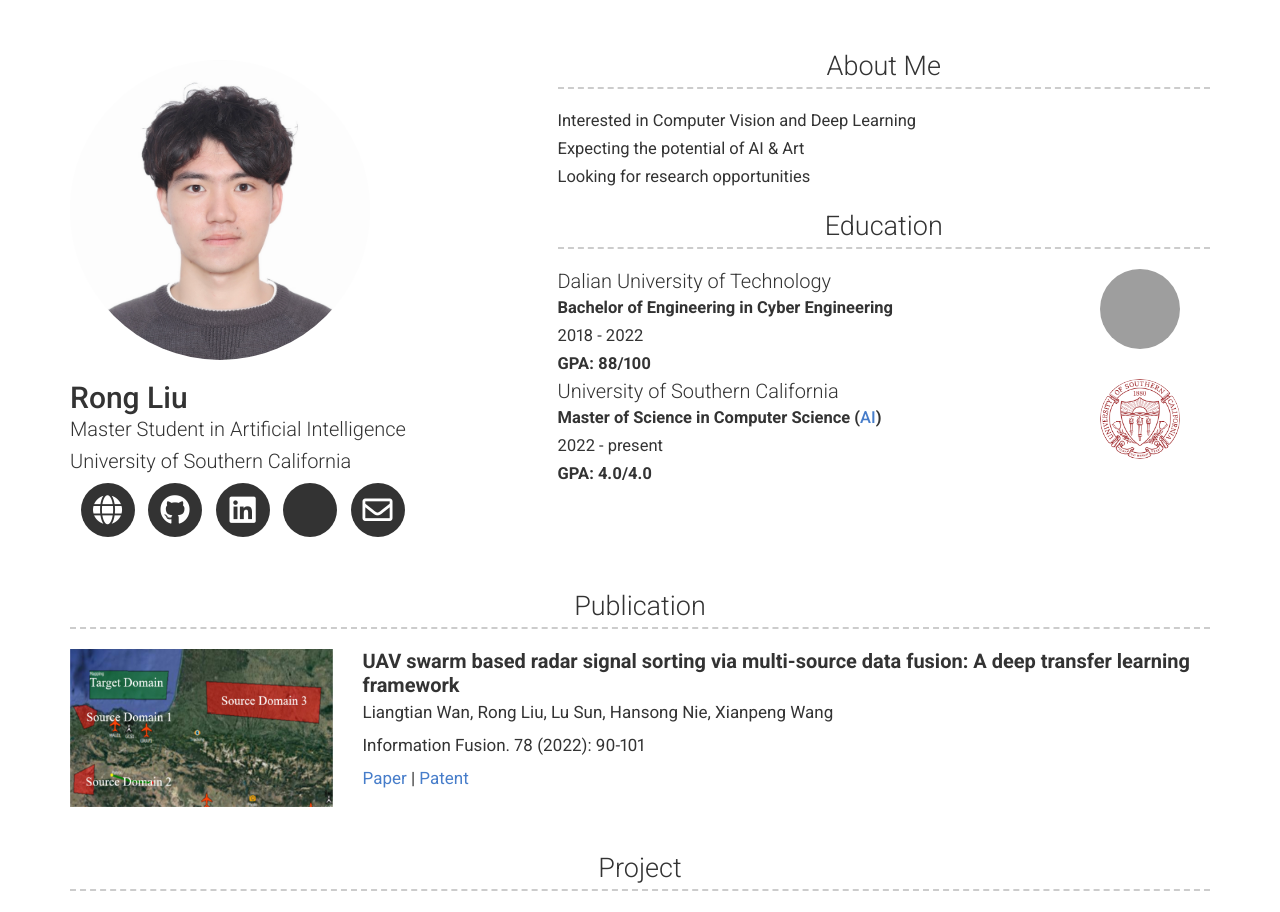
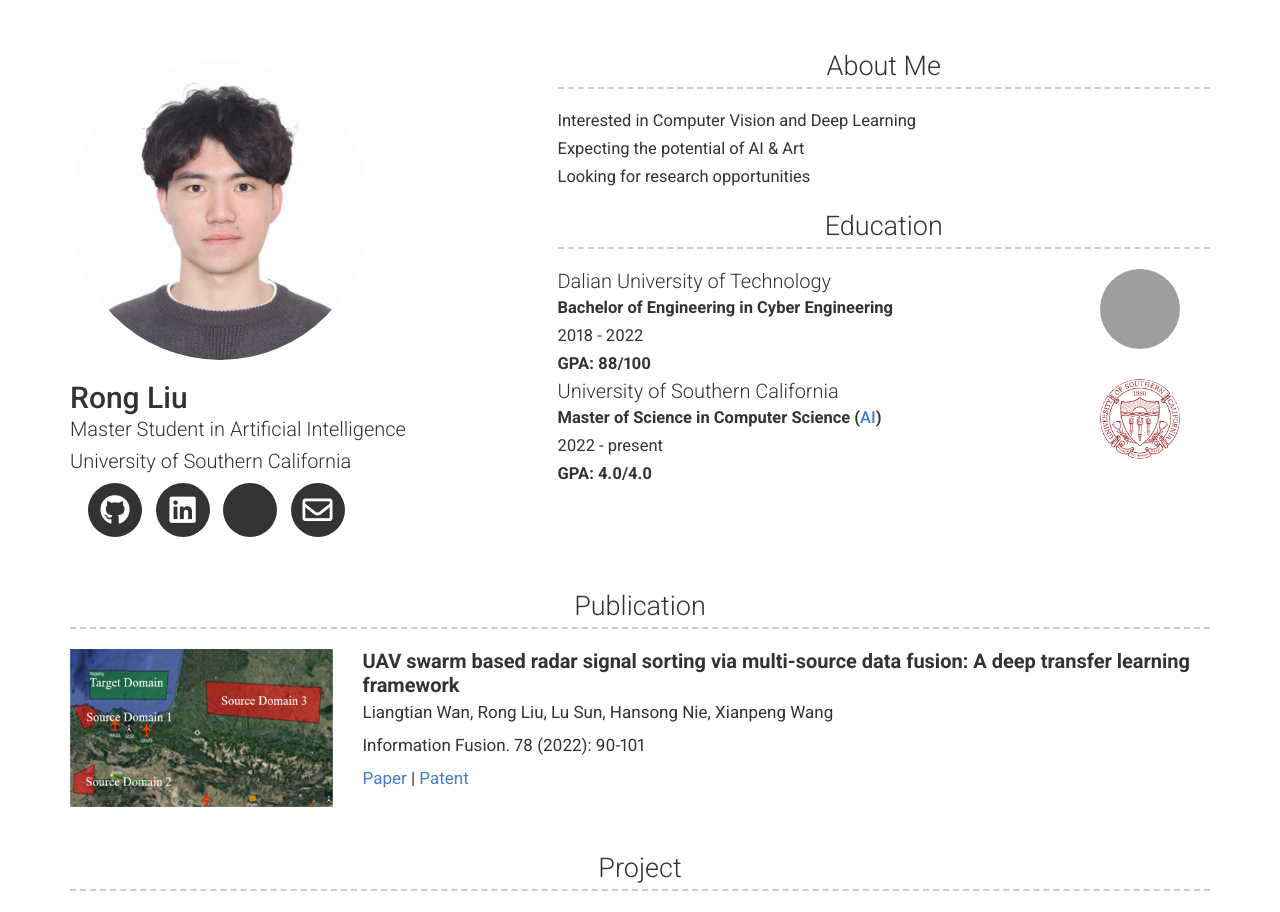
Before and after one commit to RongLiu-Leo/rongliu-leo.github.io, a Jekyll site: the page built from index.md, in a window 1280 px wide. Shown: the top 912 px of the page. Built offline with Jekyll 4.4.1, drawn with Linux system fonts in a browser that asks for light colours; nearby versions of some CDN libraries; a style sheet for code colours, icons or effects is not loaded; grey boxes are pictures that could not be loaded.

Commit message:
Update button.scss

```diff
--- a/_sass/button.scss
+++ b/_sass/button.scss
@@ -59,7 +59,7 @@
   transform: scale3d(1, 1, 1);
 }
 
-.button--homepage {
+.button.button--sacnite.button--homepage {
   display: none;
   @media print {
     display: inline-block;
```
